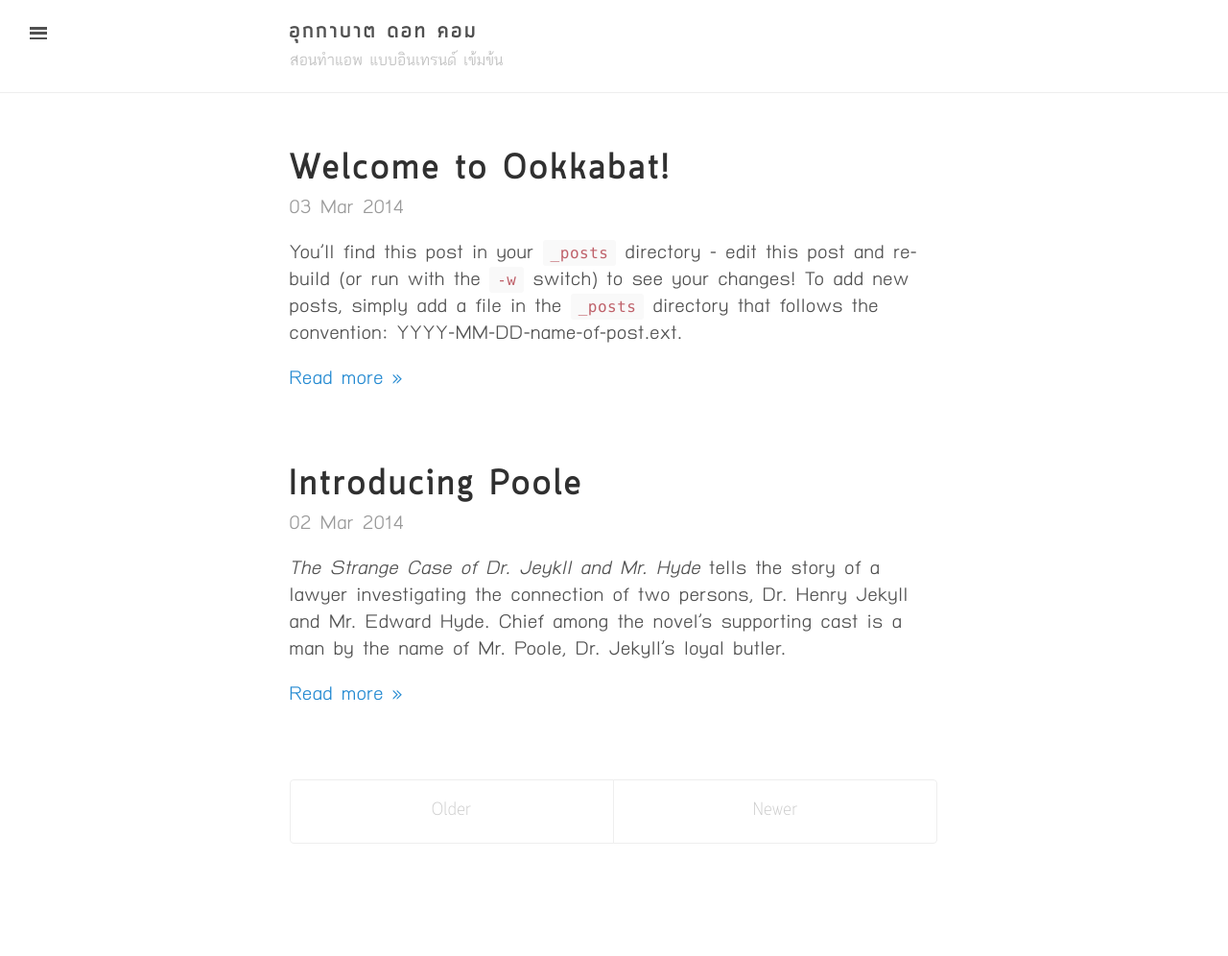
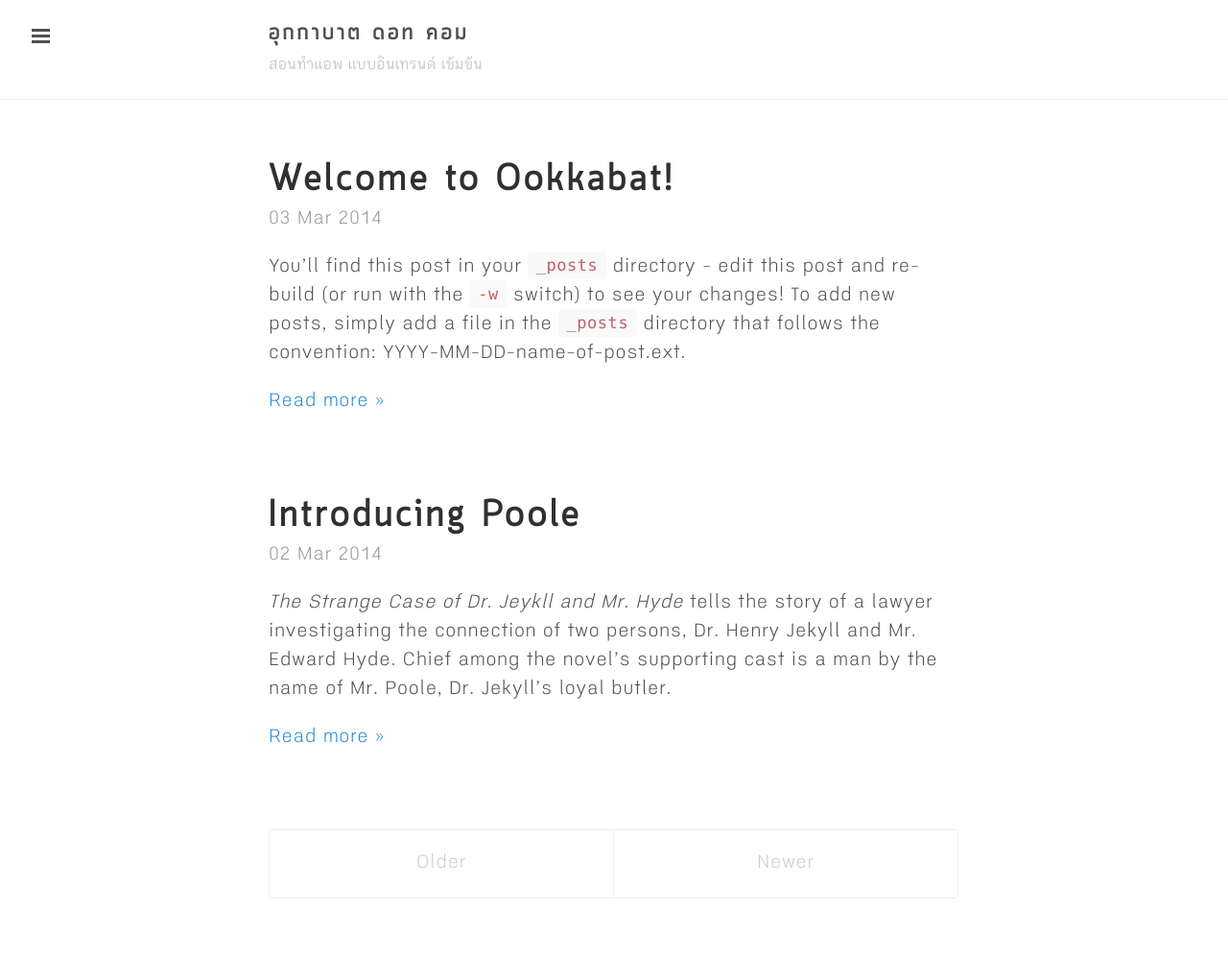
Before and after one commit to lnwKodeDotCom/lnwkodedotcom.github.io, a Jekyll site: the page built from index.html, in a window 1280 px wide. Shown: the whole page at 96% size. Built offline with Jekyll 4.4.1, drawn with Linux system fonts in a browser that asks for light colours; Markdown is read by kramdown in place of the engine named in the settings; the list of posts is cut into pages by our own code; before the commit the page ends 936 px from its top, so only the background shows below that.

Commit message:
Fixed font scaling, sidebar-toggle float/fix.

```diff
--- a/_sass/lanyon.scss
+++ b/_sass/lanyon.scss
@@ -39,18 +39,21 @@
 }
 
 html {
-  font-family: "THBaijam", Georgia, "Times New Roman", serif;
-  font-size: .875rem;
+  font-family: "Boon-0.6", Georgia, "Times New Roman", serif;
+  //font-size: .875rem;
+  font-size: 16px;
   letter-spacing: .028rem;
 }
 @media (min-width: 38rem) {
   html {
-    font-size: 1.025rem;
+    //font-size: 1.025rem;
+    font-size: 18px;
   }
 }
-@media (min-width: 56rem) {
+@media only screen and (min-width: 56rem) {
   html {
-    font-size: 1.175rem;
+    //font-size: 1.175rem;
+    font-size: 20px;
   }
 }
 
@@ -118,19 +121,24 @@
     color: #505050;
   }
   small {
-    font-family: "THBaijam", Georgia, "Times New Roman", serif;
-    font-size: 65%;
+    font-family: "Boon-0.6", Georgia, "Times New Roman", serif;
+    font-size: 70%;
     font-weight: 400;
     color: #c0c0c0;
     letter-spacing: 0;
   }
 }
 
+@media (max-width: 38rem) {
+  .masthead-title {
+    letter-spacing: 0.025rem;
+  }
+}
 @media (max-width: 48rem) {
   .masthead-title {
     text-align: center;
     small {
-      display: none;
+      //display: none;
     }
   }
 }
@@ -161,7 +169,7 @@
   visibility: hidden;
   overflow-y: auto;
   letter-spacing: 0.1rem;
-  font-family: "QuarkLight", Helvetica, Arial, sans-serif;
+  font-family: "Boon-0.6", Helvetica, Arial, sans-serif;
   font-size: .975rem;
   /* 15px */
   color: rgba(255, 255, 255, 0.6);
@@ -215,15 +223,15 @@
   }
 }
 
-@media (min-width: 48rem) {
-  .sidebar-item {
-    padding: 1.5rem;
-  }
-  .sidebar-nav-item {
-    padding-left: 1.5rem;
-    padding-right: 1.5rem;
-  }
-}
+//@media (min-width: 48rem) {
+//  .sidebar-item {
+//    padding: 1.5rem;
+//  }
+//  .sidebar-nav-item {
+//    padding-left: 1.5rem;
+//    padding-right: 1.5rem;
+//  }
+//}
 
 /* Hide the sidebar checkbox that we toggle with `.sidebar-toggle` */
 
@@ -267,10 +275,14 @@
   background-color: #505050;
 }
 
-@media (min-width: 30.1rem) {
+@media (min-width: 48rem) {
   .sidebar-toggle {
     position: fixed;
     width: 2.25rem;
+  }
+}
+@media (min-width: 56rem) {
+  .sidebar-toggle {
     &:before {
       padding-bottom: .15rem;
       border-top-width: .45rem;
@@ -394,7 +406,7 @@
   /* clearfix */
   margin-left: -1rem;
   margin-right: -1rem;
-  font-family: "QuarkLight", Helvetica, Arial, sans-serif;
+  font-family: "Boon-0.6", Helvetica, Arial, sans-serif;
   color: #ccc;
   text-align: center;
 }
```
